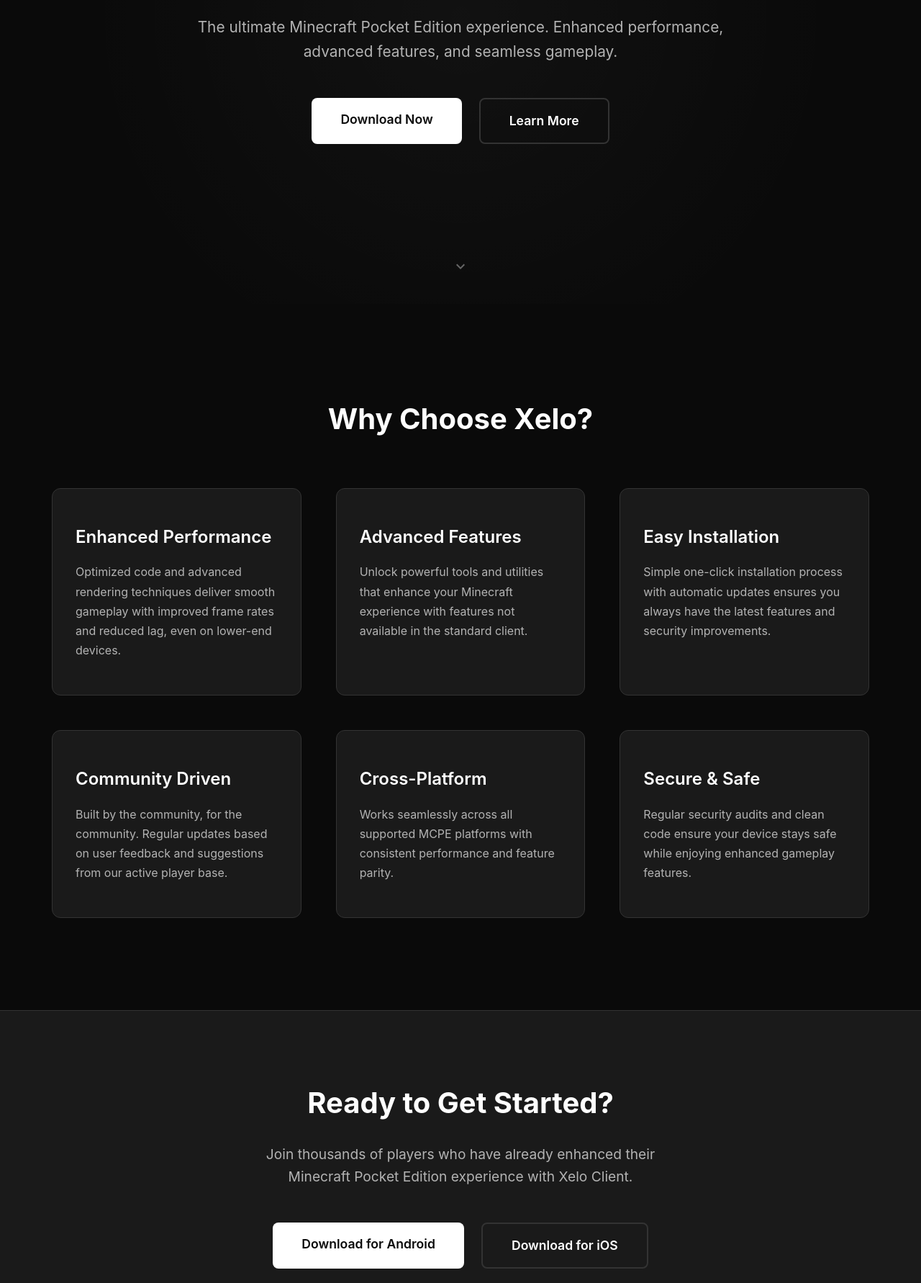
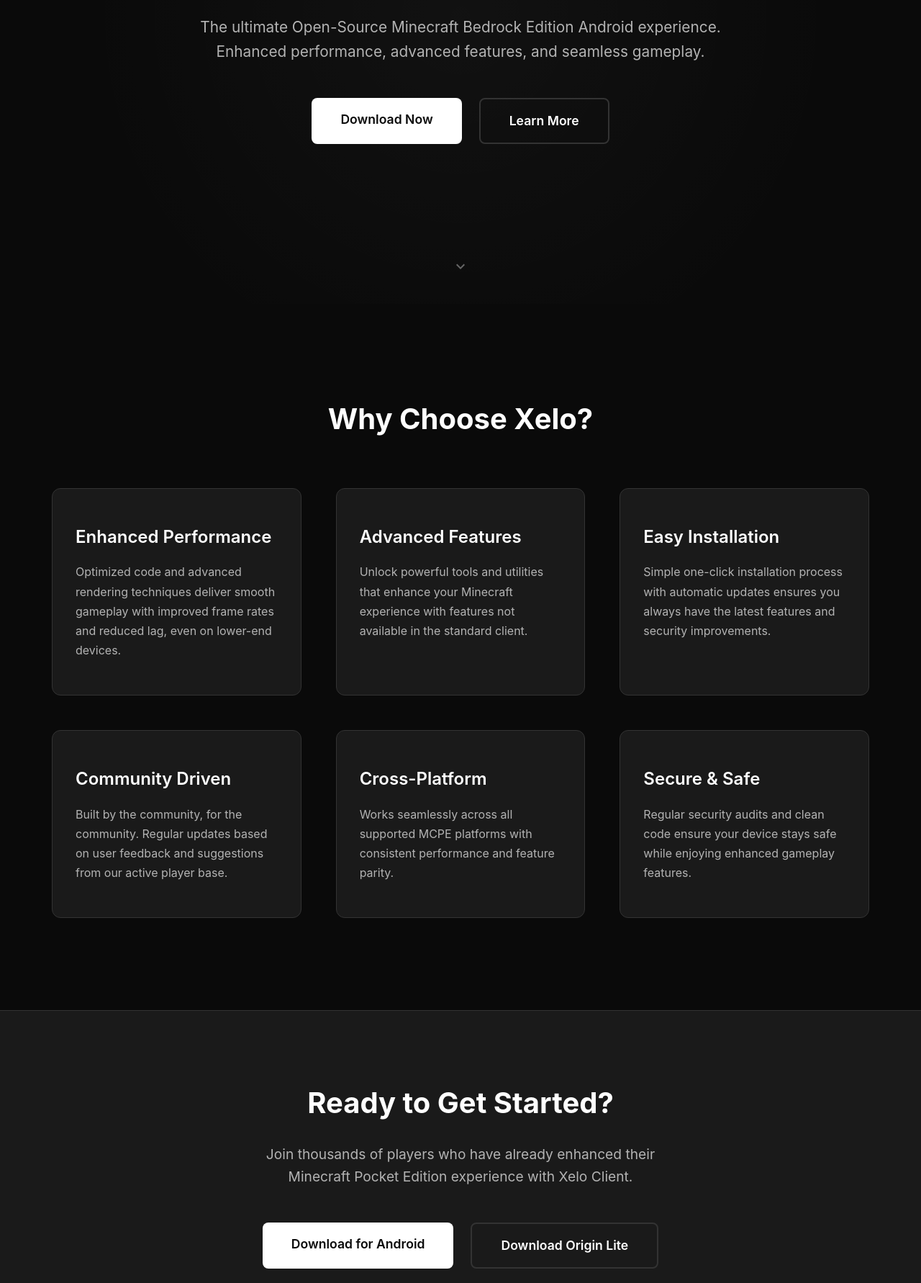
Before and after one commit to Xelo-Client/Website, a plain HTML site: page index.html in a window 1280 px wide. Shown: the part 378-2160 px from the top of the page at 72% size. Drawn offline with Linux system fonts and the light colour scheme.

Commit message:
some text changes

```diff
--- a/index.html
+++ b/index.html
@@ -3,7 +3,7 @@
 <head>
     <meta charset="UTF-8">
     <meta name="viewport" content="width=device-width, initial-scale=1.0">
-    <title>Xelo Client - Enhanced MCPE Experience</title>
+    <title>Xelo Client</title>
     <link rel="stylesheet" href="style.css">
 </head>
 <body>
@@ -24,7 +24,7 @@
     <section class="hero">
         <div class="hero-content">
             <h1>Xelo Client</h1>
-            <p>The ultimate Minecraft Pocket Edition experience. Enhanced performance, advanced features, and seamless gameplay.</p>
+            <p>The ultimate Open-Source Minecraft Bedrock Edition Android experience. Enhanced performance, advanced features, and seamless gameplay.</p>
             <div class="cta-buttons">
                 <a href="#download" class="btn btn-primary">Download Now</a>
                 <a href="#features" class="btn btn-secondary">Learn More</a>
@@ -74,7 +74,7 @@
         <p class="fade-in">Join thousands of players who have already enhanced their Minecraft Pocket Edition experience with Xelo Client.</p>
         <div class="cta-buttons fade-in">
             <a href="#" class="btn btn-primary">Download for Android</a>
-            <a href="#" class="btn btn-secondary">Download for iOS</a>
+            <a href="#" class="btn btn-secondary">Download Origin Lite</a>
         </div>
     </section>
 
```
